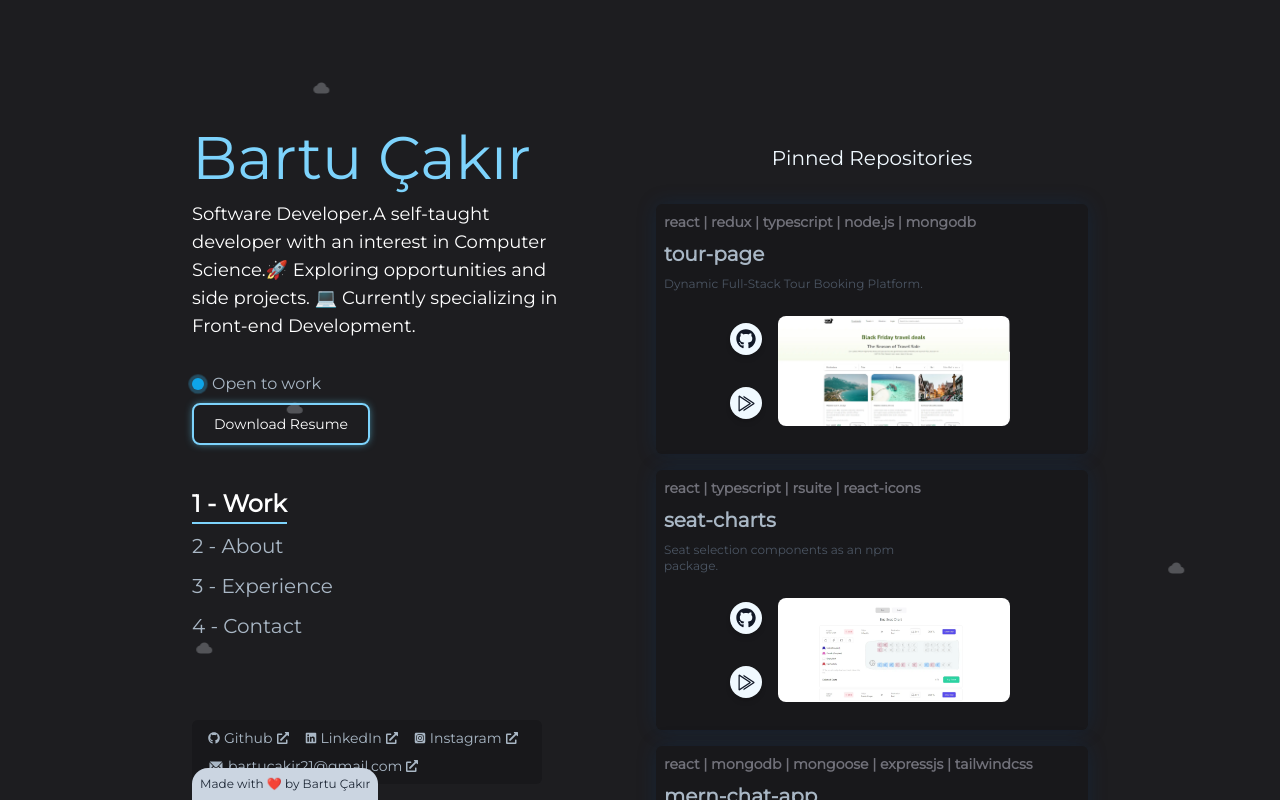
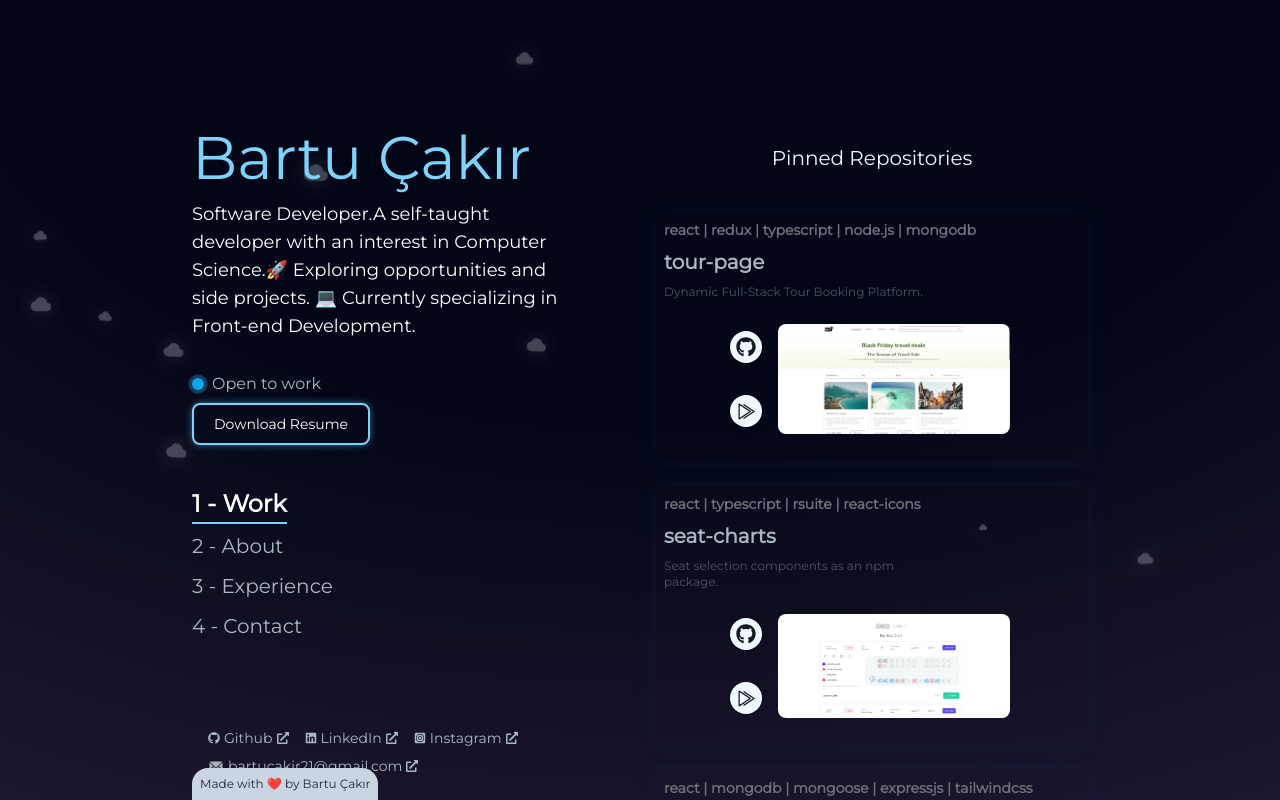
Before and after one commit to bartwo21/portfolio, a Next.js app: page / in a window 1280 px wide. Shown: the top 800 px of the page. Built offline with nearby package versions, Linux system fonts and the light colour scheme; no server answers.

Commit message:
feat: clouds parallax effect

```diff
--- a/src/app/components/aboutme.tsx
+++ b/src/app/components/aboutme.tsx
@@ -35,7 +35,7 @@ const Aboutme = () => {
         boxShadow:
           "rgba(17, 17, 26, 0.1) 0px 4px 16px, rgba(17, 17, 26, 0.1) 0px 8px 24px, rgba(17, 17, 26, 0.1) 0px 16px 56px",
       }}
-      className="about-me min-h-1/2 min-w-min p-8 bg-zinc-900 rounded-md"
+      className="about-me min-h-1/2 min-w-min p-8 bg-transparent rounded-md"
     >
       <h1 id="about" className="text-xl text-sky-50 mb-6 text-center">
         About Me
--- /dev/null
+++ b/src/app/components/animatedColors.tsx
@@ -0,0 +1,35 @@
+"use client";
+
+import React, { useEffect } from "react";
+import {
+  motion,
+  useMotionTemplate,
+  useMotionValue,
+  animate,
+} from "framer-motion";
+
+type Props = {};
+
+const AnimatedColors = (props: Props) => {
+  const COLORS = ["#13FFAA", "#1E67C6", "#CE84CF", "#DD335C"];
+  const color = useMotionValue(COLORS[0]);
+  const backgroundImage = useMotionTemplate`radial-gradient(505% 505% at 50% 0%, #020617 10%, ${color})`;
+
+  useEffect(() => {
+    animate(color, COLORS, {
+      ease: "easeInOut",
+      duration: 10,
+      repeat: Infinity,
+      repeatType: "mirror",
+    });
+  }, []);
+
+  return (
+    <motion.section
+      style={{ backgroundImage }}
+      className="fixed inset-0 w-full h-full -z-10 bg-gray-950 overflow-hidden"
+    ></motion.section>
+  );
+};
+
+export default AnimatedColors;
--- a/src/app/components/clouds.tsx
+++ b/src/app/components/clouds.tsx
@@ -1,30 +1,87 @@
-import React from "react";
+"use client";
+
+import React, { useRef, useEffect, useState, useMemo } from "react";
 import { IoCloud } from "react-icons/io5";
+import { motion } from "framer-motion";
+
+const generateClouds = (count: number) => {
+  return Array.from({ length: count }, () => ({
+    top: `${Math.floor(Math.random() * 100)}%`,
+    left: `${Math.floor(Math.random() * 100)}%`,
+    size: `${Math.random() * 1 + 0.5}rem`,
+    xMovement: Math.random() * 50 + 20,
+    yMovement: Math.random() * 20 + 10,
+    rotation: Math.random() * 20 - 10,
+    duration: Math.random() * 30 + 20,
+  }));
+};
 
 const Clouds = () => {
+  const ref = useRef<HTMLDivElement>(null);
+  const [scrollYValue, setScrollYValue] = useState(0);
+
+  useEffect(() => {
+    const handleScroll = () => {
+      setScrollYValue(window.scrollY);
+    };
+
+    window.addEventListener("scroll", handleScroll);
+    return () => window.removeEventListener("scroll", handleScroll);
+  }, []);
+
+  const getDisplacementY = (top: string) => {
+    const baseDisplacement = 20;
+    const scrollFactor = 0.05;
+    return baseDisplacement - scrollYValue * scrollFactor + "px";
+  };
+
+  const clouds = useMemo(() => generateClouds(15), []);
+
   return (
-    <div className="fixed top-0 left-0 w-full h-full overflow-hidden z-[-1]">
-      <IoCloud
-        className="cloud absolute text-gray-300 animate-[float_40s_linear_infinite] opacity-30"
-        style={{ top: "10%", left: "9%" }}
-      />
-      <IoCloud
-        className="cloud absolute text-gray-300 animate-[float_45s_linear_infinite] opacity-30"
-        style={{ top: "30%", left: "40%" }}
-      />
-      <IoCloud
-        className="cloud absolute text-gray-300 animate-[float_50s_linear_infinite] opacity-30"
-        style={{ top: "50%", left: "10%" }}
-      />
-      <IoCloud
-        className="cloud absolute text-gray-300 animate-[float_55s_linear_infinite] opacity-30"
-        style={{ top: "70%", left: "80%" }}
-      />
-      <IoCloud
-        className="cloud absolute text-gray-300 animate-[float_60s_linear_infinite] opacity-30"
-        style={{ top: "80%", left: "5%" }}
-      />
-    </div>
+    <motion.div
+      ref={ref}
+      className="fixed top-0 left-0 w-full h-full overflow-hidden z-[-1]"
+    >
+      {clouds.map((cloud, index) => (
+        <div
+          key={index}
+          style={{
+            top: cloud.top,
+            left: cloud.left,
+            transform: "translate(-50%, -50%)",
+            position: "absolute",
+            fontSize: cloud.size,
+          }}
+        >
+          <motion.div
+            animate={{
+              x: [0, cloud.xMovement, -cloud.xMovement, 0],
+              y: [0, cloud.yMovement, -cloud.yMovement, 0],
+              rotate: [0, cloud.rotation, -cloud.rotation, 0],
+            }}
+            transition={{
+              duration: cloud.duration,
+              repeat: Infinity,
+              ease: "easeInOut",
+            }}
+          >
+            <motion.div
+              style={{
+                y: getDisplacementY(cloud.top),
+              }}
+              className="cloud-wrapper"
+            >
+              <IoCloud
+                className="cloud text-gray-300 opacity-30"
+                style={{
+                  filter: "drop-shadow(0 0 10px rgba(255, 255, 255, 0.5))",
+                }}
+              />
+            </motion.div>
+          </motion.div>
+        </div>
+      ))}
+    </motion.div>
   );
 };
 
--- a/src/app/components/contact.tsx
+++ b/src/app/components/contact.tsx
@@ -28,7 +28,7 @@ const Contact = () => {
   useEffect(() => {
     const handleScroll = () => {
       const scrollTop = window.scrollY;
-      const isInWorkSection = scrollTop >= 2000 && scrollTop <= 3000;
+      const isInWorkSection = scrollTop >= 2200 && scrollTop <= 3000;
       if (isInWorkSection && selectedSection !== "contact") {
         setSelectedSection("contact");
       } else if (!isInWorkSection && selectedSection === "contact") {
@@ -74,7 +74,7 @@ const Contact = () => {
     <Tilt tiltEnable={false} scale={1.02} transitionSpeed={2500}>
       <form
         id="contact"
-        className="flex flex-col text-white p-8 bg-zinc-900 rounded-md w-full"
+        className="flex flex-col text-white p-8 bg-transparent rounded-md w-full"
         style={{
           boxShadow:
             "rgba(17, 17, 26, 0.1) 0px 4px 16px, rgba(17, 17, 26, 0.1) 0px 8px 24px, rgba(17, 17, 26, 0.1) 0px 16px 56px",
--- a/src/app/components/experience.tsx
+++ b/src/app/components/experience.tsx
@@ -33,7 +33,7 @@ const Experience = (props: Props) => {
   useEffect(() => {
     const handleScroll = () => {
       const scrollTop = window.scrollY;
-      const isInWorkSection = scrollTop >= 1300 && scrollTop <= 2000;
+      const isInWorkSection = scrollTop >= 1300 && scrollTop <= 2200;
       if (isInWorkSection && selectedSection !== "experience") {
         setSelectedSection("experience");
       } else if (!isInWorkSection && selectedSection === "experience") {
@@ -71,7 +71,7 @@ const Experience = (props: Props) => {
           boxShadow:
             "rgba(17, 17, 26, 0.1) 0px 4px 16px, rgba(17, 17, 26, 0.1) 0px 8px 24px, rgba(17, 17, 26, 0.1) 0px 16px 56px",
         }}
-        className="experience-tabs flex flex-col gap-6 text-white p-8 bg-zinc-900 rounded-md w-full min-h-80"
+        className="experience-tabs flex flex-col gap-6 text-white p-8 bg-transparent rounded-md w-full min-h-80"
       >
         <h1 className="text-xl text-sky-50 text-center">Experience</h1>
 
--- a/src/app/components/githuballrepos.tsx
+++ b/src/app/components/githuballrepos.tsx
@@ -29,8 +29,9 @@ const Githuballrepos = ({ fetchData }: { fetchData: GithubRepoData[] }) => {
               <Link
                 href={data.html_url}
                 key={data.name}
-                className="card bg-zinc-900 rounded-md p-2 mr-2 shadow-md flex justify-between cursor-pointer flex-col min-h-24"
+                className="card bg-transparent border border-gray-950 rounded-lg p-2 mr-2 flex justify-between cursor-pointer flex-col min-h-24"
                 target="_blank"
+                style={{ boxShadow: "0 0px 20px 0 rgba(17, 72, 128, 0.164)" }}
               >
                 <div className="left flex flex-col gap-2">
                   <h2 className="text-sm font-semibold">
--- a/src/app/components/leftbar.tsx
+++ b/src/app/components/leftbar.tsx
@@ -225,7 +225,7 @@ const LeftBar: React.FC = (): ReactNode => {
         transition={{ duration: 1.5 }}
         className="xl:mt-auto mt-7 mb-16 flex gap-5"
       >
-        <div className="flex flex-col items-left gap-2 justify-between p-2 px-4 bg-zinc-900 rounded-md">
+        <div className="flex flex-col items-left gap-2 justify-between p-2 px-4 bg-transparent rounded-md">
           <ul className="flex justify-between gap-2 md:flex-row flex-col">
             <Link
               className="text-sm hover:text-sky-100 flex items-center gap-1 mr-2"
--- a/src/app/components/projectcards.tsx
+++ b/src/app/components/projectcards.tsx
@@ -45,7 +45,7 @@ const Projectcards: React.FC = () => {
   }, []);
 
   return (
-    <div id="work" className="cards flex flex-col w-full gap-4">
+    <div id="work" className="cards flex flex-col w-full gap-6">
       <h1 className="text-xl text-sky-50 text-center mb-4">
         Pinned Repositories
       </h1>
@@ -69,8 +69,8 @@ const Projectcards: React.FC = () => {
               stiffness: 50,
             }}
             key={data.name}
-            className="card bg-zinc-900 rounded-md p-2 shadow-md flex justify-around items-center 2xl:w-full 2xl:flex-row flex-col"
-            style={{ boxShadow: "0 0px 20px 0 rgba(2, 59, 116, 0.24)" }}
+            className="card bg-transparent rounded-lg p-2 shadow-md flex justify-around items-center 2xl:w-full 2xl:flex-row flex-col"
+            style={{ boxShadow: "0 0px 20px 0 rgba(17, 72, 128, 0.164)" }}
           >
             <div className="left flex flex-col gap-2 2xl:w-4/12 w-full">
               <h2 className="text-sm font-semibold">
--- a/src/app/layout.tsx
+++ b/src/app/layout.tsx
@@ -5,6 +5,7 @@ import Clouds from "./components/clouds";
 
 import LeftBar from "@/app/components/leftbar";
 import { ContextProvider } from "./context/store";
+import AnimatedColors from "./components/animatedColors";
 
 const inter = Montserrat({ weight: "400", subsets: ["latin"] });
 
@@ -15,7 +16,6 @@ export const metadata: Metadata = {
     icon: ["/favicon.ico"],
   },
 };
-
 export default function RootLayout({
   children,
 }: Readonly<{
@@ -29,6 +29,7 @@ export default function RootLayout({
           <Clouds />
           <LeftBar />
           {children}
+          <AnimatedColors />
         </ContextProvider>
       </body>
     </html>
```
